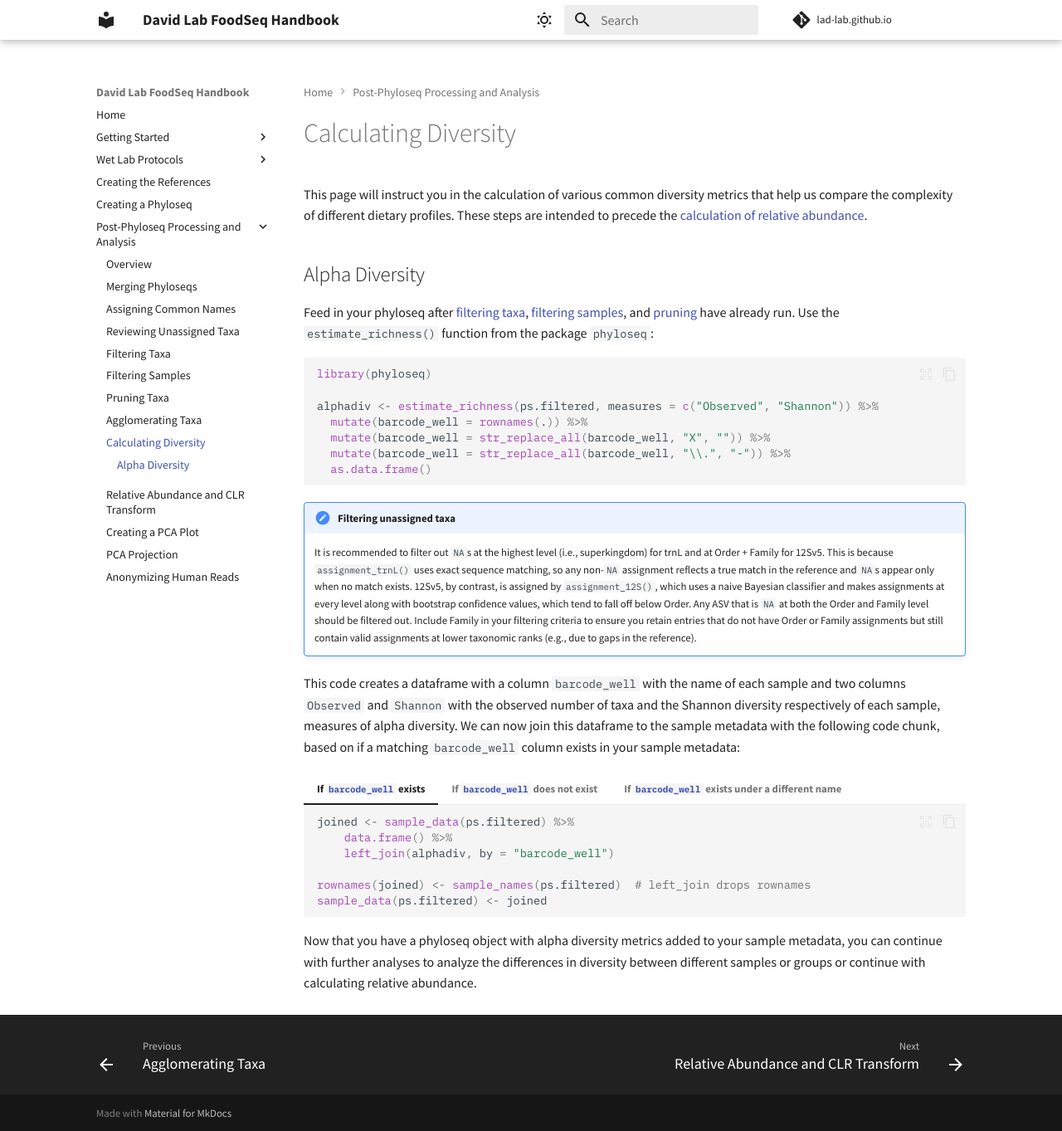
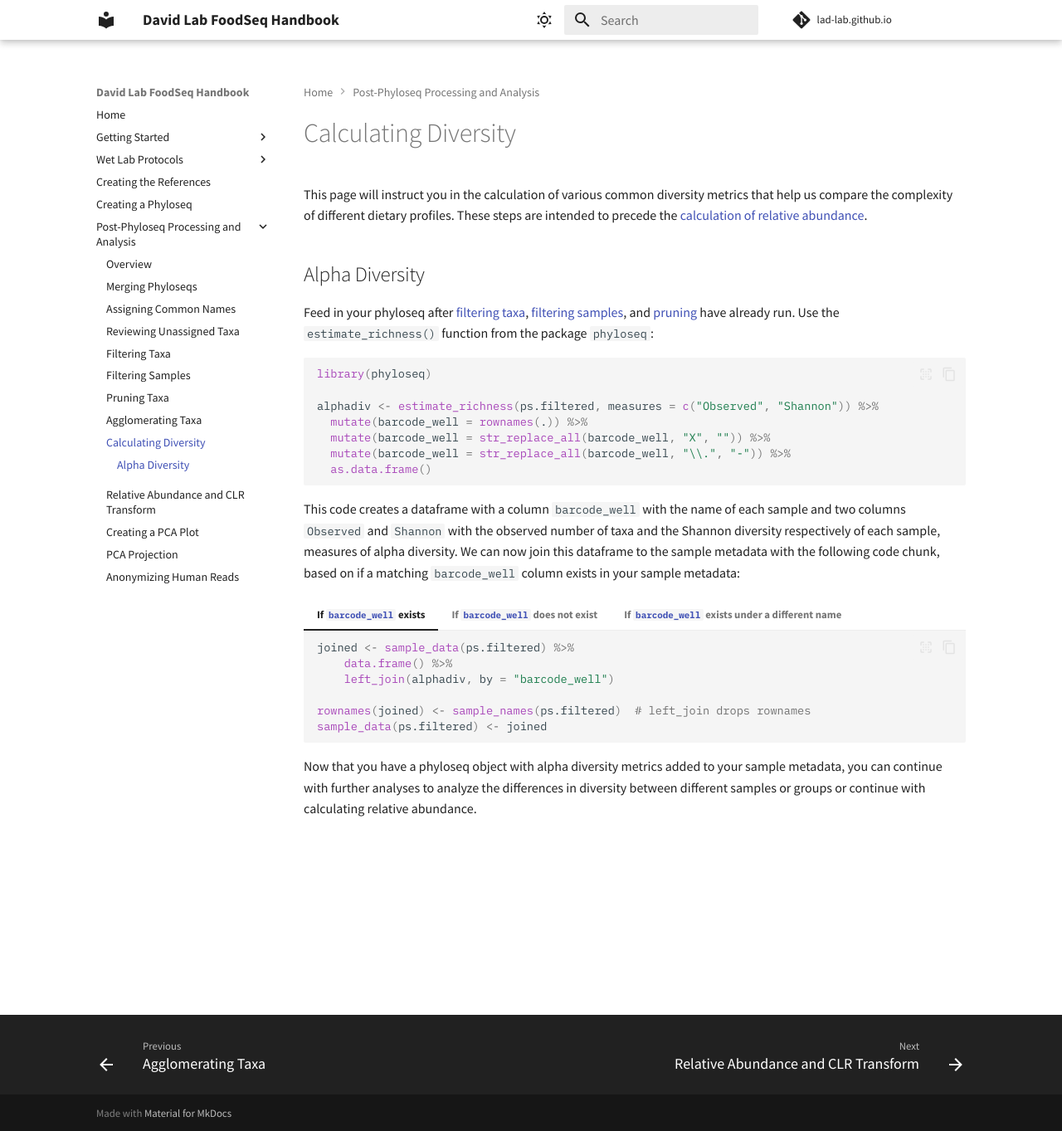
Before and after one commit to LAD-LAB/lad-lab.github.io, an MkDocs documentation site: the page built from docs/diversity.md, in a window 1280 px wide and 1363 px high. Shown: the whole window at 83% size. Built offline with MkDocs 1.6.1 and Material for MkDocs 9.7.7, drawn with Linux system fonts in a browser that asks for light colours; comment, search, counter and statistics services are not loaded.

Commit message:
Remove note on filtering unassigned taxa
Removed note on filtering unassigned taxa for clarity.

````diff
--- a/docs/diversity.md
+++ b/docs/diversity.md
@@ -15,10 +15,6 @@ alphadiv <- estimate_richness(ps.filtered, measures = c("Observed", "Shannon"))
   mutate(barcode_well = str_replace_all(barcode_well, "\\.", "-")) %>%
   as.data.frame()
 ```
-
-!!! note "Filtering unassigned taxa"
-
-    It is recommended to filter out `NA`s at the highest level (i.e., superkingdom) for trnL and at Order + Family for 12Sv5. This is because `assignment_trnL()` uses exact sequence matching, so any non-`NA` assignment reflects a true match in the reference and `NA`s appear only when no match exists. 12Sv5, by contrast, is assigned by `assignment_12S()`, which uses a naive Bayesian classifier and makes assignments at every level along with bootstrap confidence values, which tend to fall off below Order. Any ASV that is `NA` at both the Order and Family level should be filtered out. Include Family in your filtering criteria to ensure you retain entries that do not have Order or Family assignments but still contain valid assignments at lower taxonomic ranks (e.g., due to gaps in the reference).
 
 This code creates a dataframe with a column `barcode_well` with the name of each sample and two columns `Observed` and `Shannon` with the observed number of taxa and the Shannon diversity respectively of each sample, measures of alpha diversity. We can now join this dataframe to the sample metadata with the following code chunk, based on if a matching `barcode_well` column exists in your sample metadata:
 
````
